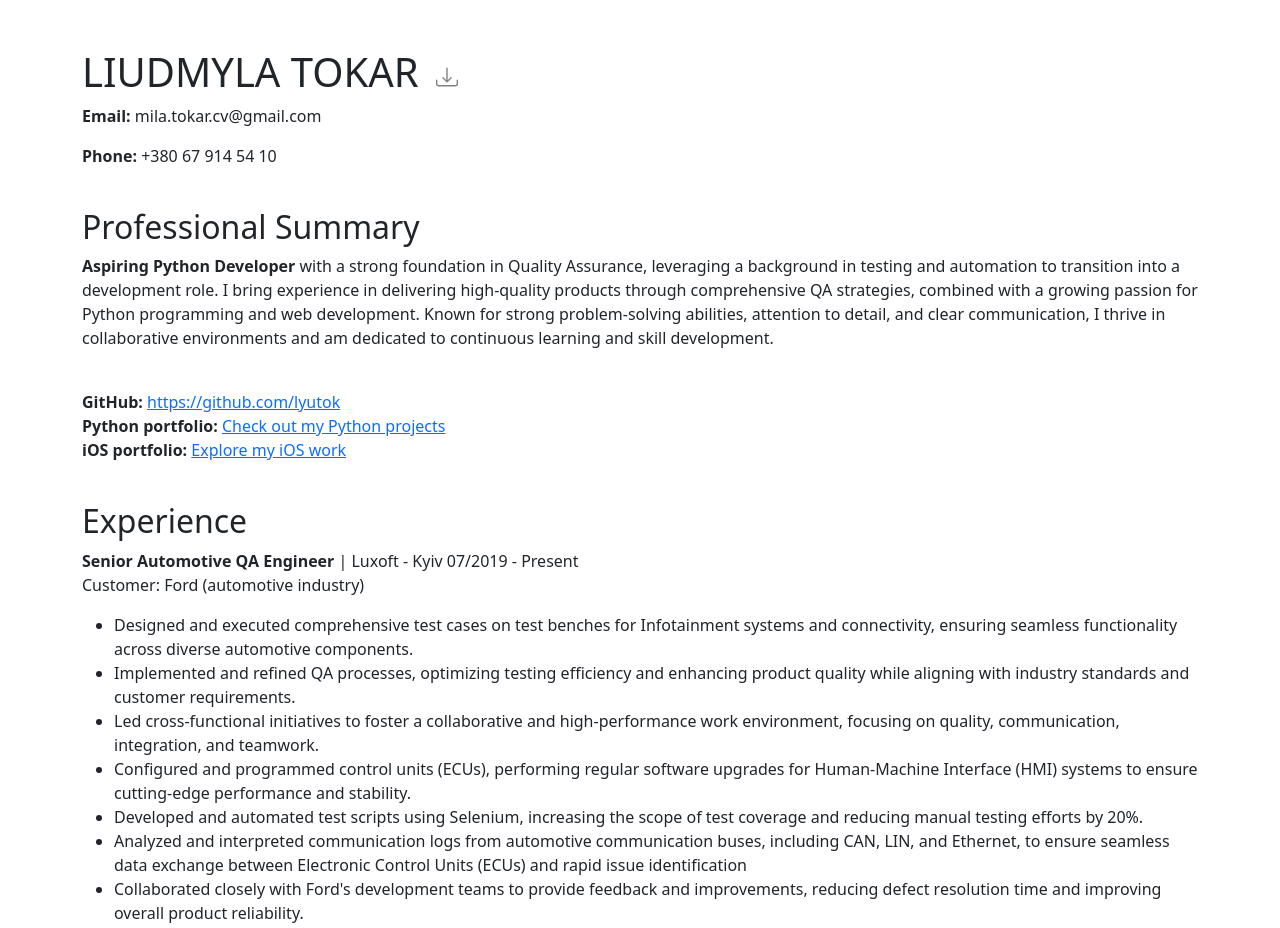
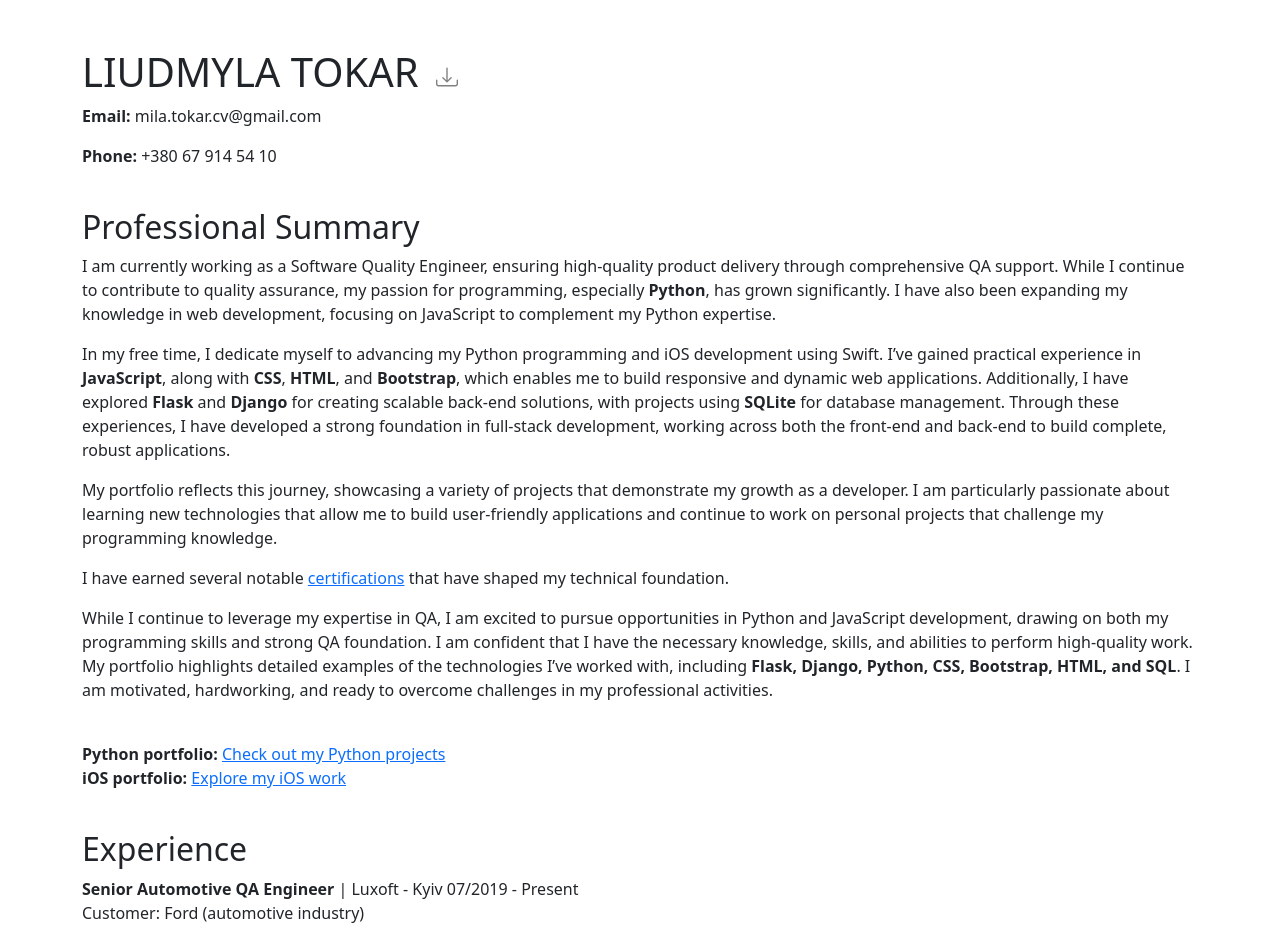
Before and after one commit to lyutok/python, a plain HTML site: page cv/cv.html in a window 1280 px wide. Shown: the top 928 px of the page. Drawn offline with nearby package versions, Linux system fonts and the light colour scheme.

Commit message:
Professional Summary change

```diff
--- a/cv/cv.html
+++ b/cv/cv.html
@@ -29,22 +29,57 @@
             <div>
                 <h2>Professional Summary</h3>
                     <p>
-                        <strong>Aspiring Python Developer</strong> with a strong foundation in Quality Assurance,
-                        leveraging a background in
-                        testing and automation to transition into a development role. I bring experience in delivering
-                        high-quality
-                        products through comprehensive QA strategies, combined with a growing passion for Python
-                        programming and web development.
-                        Known for strong problem-solving abilities, attention to detail, and clear communication,
-                        I thrive in collaborative environments and am dedicated to continuous learning and skill
-                        development.
+                        I am currently working as a Software Quality Engineer, ensuring high-quality product delivery
+                        through
+                        comprehensive QA support. While I continue to contribute to quality assurance, my passion for
+                        programming, especially <strong>Python</strong>, has grown significantly. I have also been
+                        expanding my knowledge in
+                        web development, focusing on JavaScript to complement my Python expertise.
+                    </p>
+                    <p>
+                        In my free time, I dedicate myself to advancing my Python programming and iOS development using
+                        Swift.
+                        I’ve gained practical experience in <strong>JavaScript</strong>, along with
+                        <strong>CSS</strong>, <strong>HTML</strong>, and <strong>Bootstrap</strong>,
+                        which enables me to build
+                        responsive and dynamic web applications. Additionally, I have explored <strong>Flask</strong>
+                        and <strong>Django</strong> for creating scalable
+                        back-end solutions, with projects using <strong>SQLite</strong> for database management. Through
+                        these experiences, I have developed a strong
+                        foundation in full-stack development, working across both the front-end and back-end to build
+                        complete, robust applications.
+                    </p>
+                    <p>
+                        My portfolio reflects this journey, showcasing a variety of projects that demonstrate my growth
+                        as a developer.
+                        I am particularly passionate about learning new technologies that allow me
+                        to build user-friendly applications and continue to work on personal projects that challenge my
+                        programming knowledge.
+                    </p>
+                    <p>
+                        I have earned several notable <a href="#certifications">certifications</a> that have shaped my
+                        technical foundation.
+                        <!-- <ul>
+                            <li>CS50's Web Programming with Python and JavaScript – Harvard University</li>
+                            <li>CS50's Introduction to Programming with Python – Harvard University</li>
+                            <li>CS50's Introduction to Computer Science – Harvard University</li>
+                            <li>iOS & Swift - The Complete iOS App Development Bootcamp – London App Brewery</li>
+                        </ul> -->
+                    </p>
+                    <p>
+                        While I continue to leverage my expertise in QA, I am excited to pursue opportunities in Python
+                        and JavaScript
+                        development, drawing on both my programming skills and strong QA foundation.
+                        I am confident that I have the necessary knowledge, skills, and abilities to perform
+                        high-quality work.
+                        My portfolio highlights detailed examples of the technologies I’ve worked with, including
+                        <strong>Flask, Django, Python, CSS, Bootstrap, HTML, and SQL</strong>.
+                        I am motivated, hardworking, and ready to overcome challenges in my professional activities.
                     </p>
             </div>
             <br>
             <div>
                 <p>
-                    <strong>GitHub: </strong> <a href="https://github.com/lyutok">https://github.com/lyutok</a>
-                    <br>
                     <strong>Python portfolio: </strong> <a href="https://lyutok.github.io/python">Check out my Python
                         projects</a>
                     <br>
@@ -232,14 +267,14 @@
             <br>
             <!-- Licenses & Certifications -->
             <section>
-                <h2>Licenses & Certifications</h2>
+                <h2 id="certifications">Licenses & Certifications</h2>
                 <ul>
-                    <li>CS50's Web Programming with Python and JavaScript</li>
-                    <li>CS50's Introduction to Programming with Python</li>
-                    <li>CS50's Introduction to Computer Science</li>
+                    <li>CS50's Web Programming with Python and JavaScript – Harvard University</li>
+                    <li>CS50's Introduction to Programming with Python – Harvard University</li>
+                    <li>CS50's Introduction to Computer Science – Harvard University</li>
                     <li>ISTQB certification (foundation level)</li>
                     <li>Automation testing using Selenium WebDriver (C#), Page Object</li>
-                    <li>iOS & Swift - The Complete iOS App Development Bootcamp</li>
+                    <li>iOS & Swift - The Complete iOS App Development Bootcamp - London App Brewery</li>
                     <li>Computer Science: Master the Theory Behind Programming </li>
                 </ul>
             </section>
```
